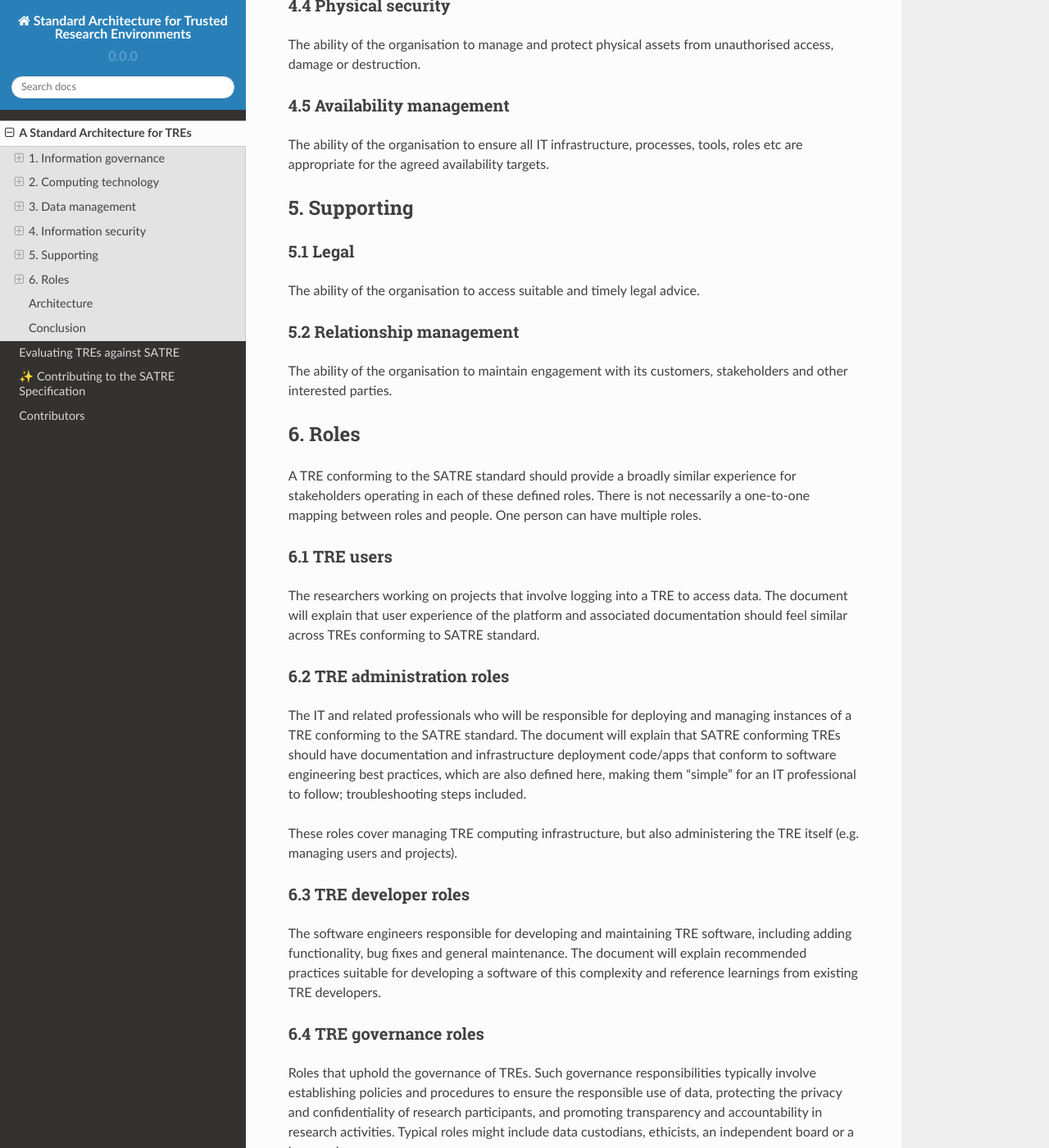
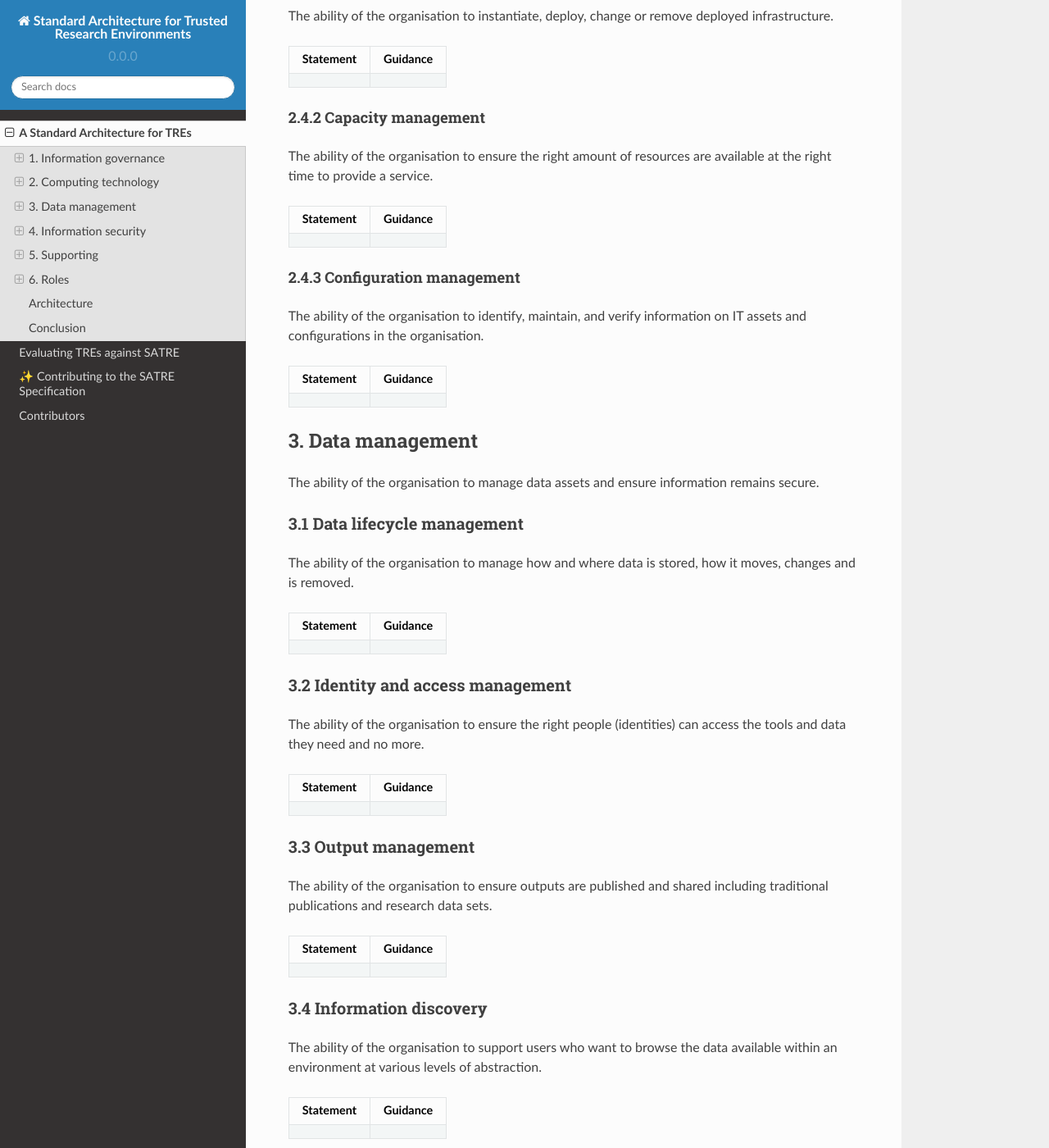
Before and after one commit to sa-tre/satre-specification, a Sphinx documentation site: the page built from docs/source/standard.md, in a window 1280 px wide and 1400 px high, scrolled down 4241 px. Shown: the whole window at 82% size. Built offline with Sphinx 7.4.7 and the Read the Docs theme 2.0.0, drawn with Linux system fonts in a browser that asks for light colours; some of the changed text lies outside the part shown.

Commit message:
:memo: Add requirements box to each appropriate section

```diff
--- a/docs/source/standard.md
+++ b/docs/source/standard.md
@@ -29,7 +29,7 @@ Finally, the will need to consider different {ref}`roles <standard_capability_ro
 
 There might be good reasons why any particular TRE does not possess one or more of the capabilities listed in this specification, but we think all TREs should aspire to meet them in the long-term.
 
-<!-- List of capabilities. Each of these hould be described in prose and accompanied by a short requirements table of and "Statement" "Helper text" for each requirement. -->
+<!-- List of capabilities. Each of these hould be described in prose and accompanied by a short requirements table of "Statement" and "Guidance" for each requirement. -->
 
 (standard_capability_information_governance)=
 
@@ -41,7 +41,15 @@ What the organisation does to ensure information risk is measured and managed to
 
 The ability of the organisation to monitor compliance with internal and external requirements, agreements, laws and standards.
 
+| Statement | Guidance |
+| --------- | -------- |
+|           |          |
+
 ### 1.2 Policy regulation and management
+
+| Statement | Guidance |
+| --------- | -------- |
+|           |          |
 
 ### 1.3 Quality management
 
@@ -51,9 +59,17 @@ The ability of the organisation to measure and control quality of processes, doc
 
 The ability of the organisation to adhere to stated processes and external standards.
 
+| Statement | Guidance |
+| --------- | -------- |
+|           |          |
+
 ### 1.4 Risk management
 
 The ability of the organisation to measure, forecast and evaluate risks to information.
+
+| Statement | Guidance |
+| --------- | -------- |
+|           |          |
 
 ### 1.5 Project management
 
@@ -67,9 +83,17 @@ The ability of the organisation to ensure that people with access to data are id
 
 The ability of the organisation to track and maintain adequate training levels.
 
+| Statement | Guidance |
+| --------- | -------- |
+|           |          |
+
 #### 1.6.2 Training delivery
 
 The ability of the organisation to deliver training.
+
+| Statement | Guidance |
+| --------- | -------- |
+|           |          |
 
 (standard_capability_computing_technology)=
 
@@ -81,41 +105,99 @@ What the organisation does to manage systems for storing, retrieving, and sendin
 
 The ability of the organisation to provide and manage devices workspaces, interfaces and applications used by researchers to interact with underlying systems and data.
 
-#### 2.1.1 User interface (eg. terminal, desktop, notebook, webapp etc.)
+#### 2.1.1 User interface
+
+terminal, desktop, notebook, webapp etc.
+
+| Statement | Guidance |
+| --------- | -------- |
+|           |          |
 
 #### 2.1.2 Software tools
 
+programming languages, IDEs, desktop applications etc.
+
+| Statement | Guidance |
+| --------- | -------- |
+|           |          |
+
 #### 2.1.3 High performance computing
 
-#### 2.1.4  Accelerators (GPU, FPGA, ASIC, xPU)
+| Statement | Guidance |
+| --------- | -------- |
+|           |          |
 
-#### 2.1.5  Cluster computing (SLURM, Kubernetes etc.)
+#### 2.1.4  Accelerators
 
-#### 2.1.6  Databases (both SQL and noSQL)
+GPU, FPGA, ASIC, xPU
+
+| Statement | Guidance |
+| --------- | -------- |
+|           |          |
+
+#### 2.1.5  Cluster computing
+
+SLURM, Kubernetes etc.
+
+| Statement | Guidance |
+| --------- | -------- |
+|           |          |
+
+#### 2.1.6  Databases
+
+SQL, noSQL, etc.
+
+| Statement | Guidance |
+| --------- | -------- |
+|           |          |
 
 ### 2.2 Infrastructure analytics
 
 The ability of the organisation to process and analyse data about the usage of the TRE.
 
+| Statement | Guidance |
+| --------- | -------- |
+|           |          |
+
 ### 2.3 Network management
 
 The ability of the organisation to administer and secure network infrastructure using applications, tools and processes.
+
+| Statement | Guidance |
+| --------- | -------- |
+|           |          |
 
 ### 2.4 Infrastructure lifecycle management
 
 The ability of the organisation to manage necessary physical or virtual infrastructure.
 
+| Statement | Guidance |
+| --------- | -------- |
+|           |          |
+
 #### 2.4.1 Deployment management
 
 The ability of the organisation to instantiate, deploy, change or remove deployed infrastructure.
+
+| Statement | Guidance |
+| --------- | -------- |
+|           |          |
 
 #### 2.4.2 Capacity management
 
 The ability of the organisation to ensure the right amount of resources are available at the right time to provide a service.
 
+| Statement | Guidance |
+| --------- | -------- |
+|           |          |
+
 #### 2.4.3 Configuration management
 
 The ability of the organisation to identify, maintain, and verify information on IT assets and configurations in the organisation.
+
+| Statement | Guidance |
+| --------- | -------- |
+|           |          |
 
 (standard_capability_data_management)=
 
@@ -127,17 +209,33 @@ The ability of the organisation to manage data assets and ensure information rem
 
 The ability of the organisation to manage how and where data is stored, how it moves, changes and is removed.
 
+| Statement | Guidance |
+| --------- | -------- |
+|           |          |
+
 ### 3.2 Identity and access management
 
 The ability of the organisation to ensure the right people  (identities) can access the tools and data they need and no more.
+
+| Statement | Guidance |
+| --------- | -------- |
+|           |          |
 
 ### 3.3 Output management
 
 The ability of the organisation to ensure outputs are published and shared including traditional publications and research data sets.
 
+| Statement | Guidance |
+| --------- | -------- |
+|           |          |
+
 ### 3.4 Information discovery
 
 The ability of the organisation to support users who want to browse the data available within an environment at various levels of abstraction.
+
+| Statement | Guidance |
+| --------- | -------- |
+|           |          |
 
 (standard_capability_information_security)=
 
@@ -149,32 +247,69 @@ The ability of the organisation to protect against the unauthorized use of infor
 
 The ability of the organisation to identify, assess, report on, manage and remediate cyber vulnerabilities across endpoints, workloads, and systems.
 
+| Statement | Guidance |
+| --------- | -------- |
+|           |          |
+
 ### 4.2 Security testing
 
 The ability of the organisation to gain assurance in the security of an IT system by testing or attempting to breach some or all of that system's security.
 
-### 4.3 Data encryption
+| Statement | Guidance |
+| --------- | -------- |
+|           |          |
+
+### 4.3 Encryption
 
 The ability of the organisation to deploy and manage encryption to protect information assets.
+
+| Statement | Guidance |
+| --------- | -------- |
+|           |          |
 
 ### 4.4 Physical security
 
 The ability of the organisation to manage and protect physical assets from unauthorised access, damage or destruction.
 
+| Statement | Guidance |
+| --------- | -------- |
+|           |          |
+
 ### 4.5 Availability management
 
 The ability of the organisation to ensure all IT infrastructure, processes, tools, roles etc are appropriate for the agreed availability targets.
 
+| Statement | Guidance |
+| --------- | -------- |
+|           |          |
+
 (standard_capability_supporting)=
+
 ## 5. Supporting
 
 ### 5.1 Legal
 
 The ability of the organisation to access suitable and timely legal advice.
 
+| Statement | Guidance |
+| --------- | -------- |
+|           |          |
+
 ### 5.2 Relationship management
 
 The ability of the organisation to maintain engagement with its customers, stakeholders and other interested parties.
+
+| Statement | Guidance |
+| --------- | -------- |
+|           |          |
+
+### 5.3 Other
+
+The ability of the organisation to access other supporting capabilities such as financial or business continuity.
+
+| Statement | Guidance |
+| --------- | -------- |
+|           |          |
 
 (standard_capability_roles)=
 
@@ -187,25 +322,42 @@ One person can have multiple roles.
 ### 6.1 TRE users
 
 The researchers working on projects that involve logging into a TRE to access data.
-The document will explain that user experience of the platform and associated documentation should feel similar across TREs conforming to SATRE standard.
+
+<!-- The document will explain that user experience of the platform and associated documentation should feel similar across TREs conforming to SATRE standard. -->
+
+| Statement | Guidance |
+| --------- | -------- |
+|           |          |
 
 ### 6.2 TRE administration roles
 
 The IT and related professionals who will be responsible for deploying and managing instances of a TRE conforming to the SATRE standard.
-The document will explain that SATRE conforming TREs should have documentation and infrastructure deployment code/apps that conform to software engineering best practices, which are also defined here, making them "simple" for an IT professional to follow; troubleshooting steps included.
+These roles cover managing TRE computing infrastructure, but also administering the TRE itself (e.g. managing users and projects).
 
-These roles cover managing TRE computing infrastructure, but also administering the TRE itself (e.g. managing users and projects).
+<!-- The document will explain that SATRE conforming TREs should have documentation and infrastructure deployment code/apps that conform to software engineering best practices, which are also defined here, making them "simple" for an IT professional to follow; troubleshooting steps included. -->
+
+| Statement | Guidance |
+| --------- | -------- |
+|           |          |
 
 ### 6.3 TRE developer roles
 
 The software engineers responsible for developing and maintaining TRE software, including adding functionality, bug fixes and general maintenance.
-The document will explain recommended practices suitable for developing a software of this complexity and reference learnings from existing TRE developers.
+<!-- The document will explain recommended practices suitable for developing a software of this complexity and reference learnings from existing TRE developers. -->
+
+| Statement | Guidance |
+| --------- | -------- |
+|           |          |
 
 ### 6.4 TRE governance roles
 
 Roles that uphold the governance of TREs.
 Such governance responsibilities typically involve establishing policies and procedures to ensure the responsible use of data, protecting the privacy and confidentiality of research participants, and promoting transparency and accountability in research activities.
 Typical roles might include data custodians, ethicists, an independent board or a lay panel.
+
+| Statement | Guidance |
+| --------- | -------- |
+|           |          |
 
 ## Architecture
 
```
